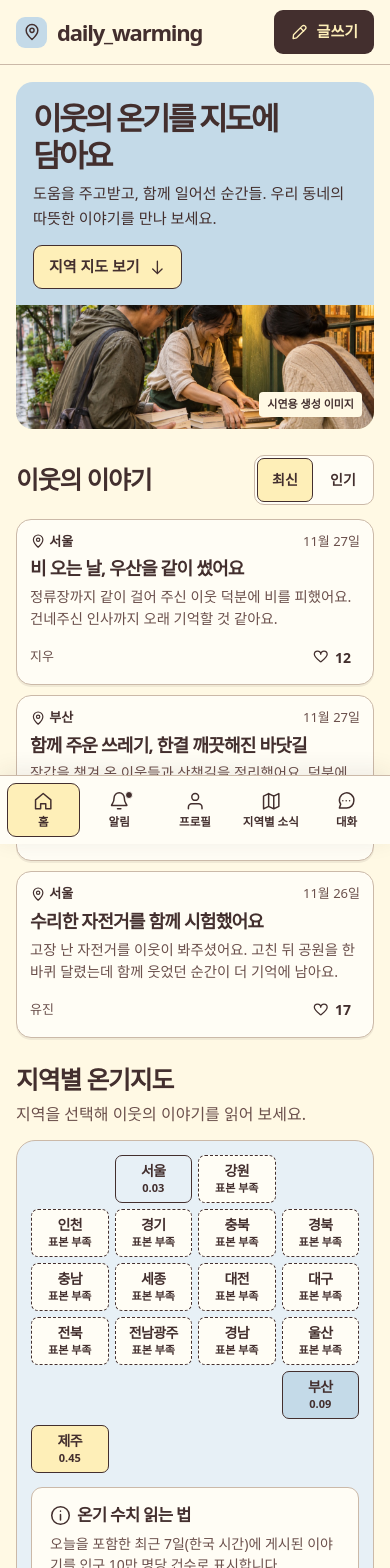
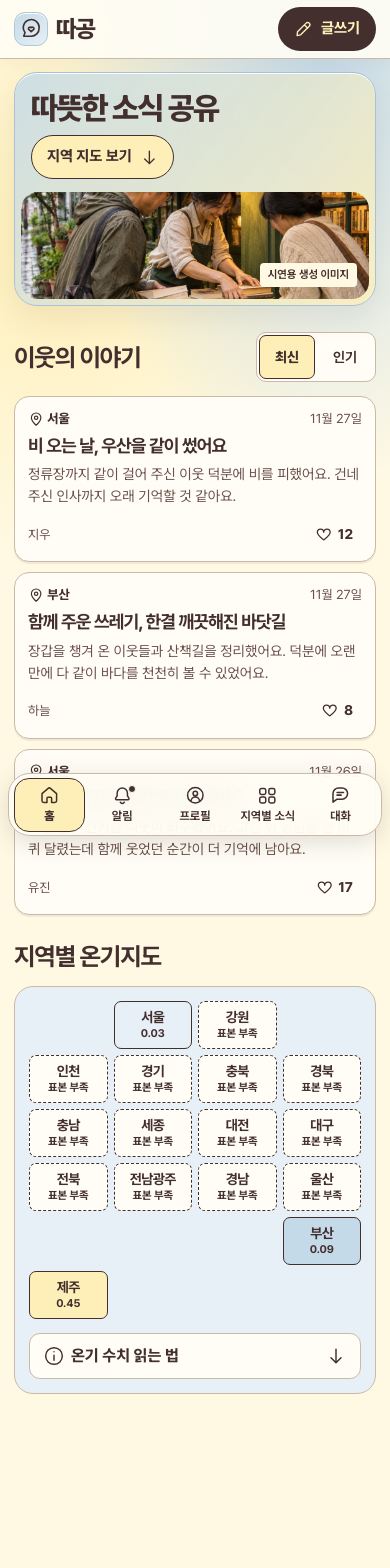
Before and after one commit to Ryu-Jemu/Codex_Community_Hackathon, a React (Vite) app: page / in a window 390 px wide. Shown: the top 1568 px of the page. After the commit the page ends 1497 px from the top, so only its background shows below. Built offline with nearby package versions, Linux system fonts and the light colour scheme.

Commit message:
Give 따공 a compact glass interface

```diff
--- a/src/ui/App.tsx
+++ b/src/ui/App.tsx
@@ -44,10 +44,9 @@ function RegionMap({ posts, onRegion, updatedRegionId }: {
     <section className="map-section" aria-labelledby="warmth-title">
       <div className="section-heading">
         <h2 id="warmth-title" tabIndex={-1}>지역별 온기지도</h2>
-        <p>지역을 선택해 이웃의 이야기를 읽어 보세요.</p>
       </div>
       <div className="map-surface">
-        <div className="map-grid" role="group" aria-label="16개 광역 지역 지도" aria-describedby="map-guide">
+        <div className="map-grid" role="group" aria-label="16개 광역 지역 지도">
           {mapRegions.map((region) => {
             const { score, authors } = getWarmth(posts, region, now)
             const value = score === null ? '표본 부족' : warmthNumber.format(score)
@@ -63,10 +62,10 @@ function RegionMap({ posts, onRegion, updatedRegionId }: {
             )
           })}
         </div>
-        <div className="map-guide" id="map-guide">
-          <h3><Icon name="info" />온기 수치 읽는 법</h3>
-          <p>오늘을 포함한 최근 7일(한국 시간)에 게시된 이야기를 인구 10만 명당 건수로 표시합니다.</p>
-          <p>한 지역에서 같은 작성자의 글은 하루에 한 건으로 셉니다. 작성자가 3명 미만이면 표본 부족으로 표시합니다.</p>
+        <details className="map-guide">
+          <summary><Icon name="info" />온기 수치 읽는 법<Icon name="down" /></summary>
+          <p>시연에 게시된 최근 7일(오늘 포함, 한국 시간)의 이야기를 인구 10만 명당 건수로 표시합니다.</p>
+          <p>같은 지역·작성자의 글은 하루 한 건으로 셉니다. 작성자가 3명 미만이면 표본 부족입니다.</p>
           <ul className="map-key" aria-label="온기 수치 범례">
             <li><i aria-hidden="true" data-band="low" />0.05 미만</li>
             <li><i aria-hidden="true" data-band="medium" />0.05 이상 0.10 미만</li>
@@ -74,7 +73,7 @@ function RegionMap({ posts, onRegion, updatedRegionId }: {
             <li><i aria-hidden="true" />표본 부족</li>
           </ul>
           <p>인구 기준 · 행정안전부 주민등록 인구통계, 2026년 10월</p>
-        </div>
+        </details>
       </div>
     </section>
   )
@@ -193,9 +192,9 @@ export default function App() {
       <a className="skip-link" href="#main-content">본문 바로가기</a>
       <header className="site-header">
         <div className="header-content">
-          <button type="button" className="wordmark" onClick={() => navigate('home')} aria-label="daily_warming 홈">
-            <span className="brand-mark"><Icon name="pin" /></span>
-            <span>daily_warming</span>
+          <button type="button" className="wordmark" onClick={() => navigate('home')} aria-label="따공 홈">
+            <span className="brand-mark"><Icon name="brand" /></span>
+            <span>따공</span>
           </button>
           {demo.readOnly
             ? <span className="mode"><Icon name="lock" />읽기 전용 시연</span>
@@ -210,8 +209,7 @@ export default function App() {
           <>
             <section className="hero" aria-labelledby="hero-title">
               <div className="hero-copy">
-                <h1 id="hero-title" ref={heading} tabIndex={-1}>이웃의 온기를 <br />지도에 담아요</h1>
-                <p>도움을 주고받고, 함께 일어선 순간들.<br className="desktop-break" /> 우리 동네의 따뜻한 이야기를 만나 보세요.</p>
+                <h1 id="hero-title" ref={heading} tabIndex={-1}>따뜻한 소식 공유</h1>
                 <button type="button" className="button button-accent" onClick={jumpToMap}>
                   지역 지도 보기<Icon name="down" />
                 </button>
@@ -244,7 +242,6 @@ export default function App() {
           <>
             <div className="page-heading">
               <h1 ref={heading} tabIndex={-1}>지역별 소식</h1>
-              <p>일이 있었던 지역에서 이야기를 찾아 보세요.</p>
             </div>
             <div className="filter-bar">
               <label htmlFor="filter-region">지역</label>
@@ -298,7 +295,7 @@ export default function App() {
 
         {screen.kind === 'tab' && tab === 'alerts' && (
           <>
-            <div className="page-heading"><h1 ref={heading} tabIndex={-1}>알림</h1><p>시연용 예시 알림을 확인할 수 있습니다.</p></div>
+            <div className="page-heading"><h1 ref={heading} tabIndex={-1}>알림</h1></div>
             {demo.alerts.length ? (
               <ul className="item-list">
                 {demo.alerts.map((alert) => (
@@ -334,7 +331,7 @@ export default function App() {
             <div className="page-heading"><h1 ref={heading} tabIndex={-1}>프로필</h1></div>
             <section className="surface narrow-surface profile-card" aria-labelledby="profile-title">
               <span className="item-icon"><Icon name="profile" /></span>
-              <div><h2 id="profile-title">{DEMO_AUTHOR.authorName}</h2><p>시연 프로필</p></div>
+              <div><h2 id="profile-title">따공 이웃</h2><p>시연 프로필</p></div>
             </section>
             <section className="profile-stories" aria-labelledby="profile-stories-title">
               <div className="section-heading"><h2 id="profile-stories-title">내가 쓴 이야기</h2></div>
@@ -363,7 +360,7 @@ export default function App() {
 
         {screen.kind === 'tab' && tab === 'messages' && (
           <>
-            <div className="page-heading"><h1 ref={heading} tabIndex={-1}>대화</h1><p>이웃과 주고받은 시연용 대화입니다.</p></div>
+            <div className="page-heading"><h1 ref={heading} tabIndex={-1}>대화</h1></div>
             <button type="button" className="item-row thread-link" onClick={() => setScreen({ kind: 'thread' })}>
               <span className="item-icon"><Icon name="chat" /></span>
               <span><strong>이웃과의 예시 대화</strong>{demo.messages.at(-1) && <small>{demo.messages.at(-1)?.text}</small>}</span>
--- a/src/ui/Composer.tsx
+++ b/src/ui/Composer.tsx
@@ -7,11 +7,11 @@ export type Draft = { title: string; body: string; regionId: string }
 export type Review = { decision: 'PENDING' } | (ModerationResult & { regionId: string })
 
 const reviewText = {
-  PENDING: ['심사 중', 'Codex가 글을 살피고 있습니다.'],
-  APPROVED: ['게시 완료', '승인된 글이 최신 이야기와 지역별 소식에 올라갔습니다.'],
-  BLOCKED: ['게시 차단', '글을 수정한 뒤 다시 심사받을 수 있습니다.'],
-  HOLD: ['심사 보류', '이야기의 맥락을 조금 더 적고 다시 심사받아 보세요.'],
-  UNAVAILABLE: ['심사 실패', '심사에 연결하지 못했습니다. 입력은 그대로 있으니 다시 시도해 주세요.'],
+  PENDING: ['심사 중', ''],
+  APPROVED: ['게시 완료', ''],
+  BLOCKED: ['게시 차단', '글을 수정한 뒤 다시 요청해 주세요.'],
+  HOLD: ['심사 보류', '이야기의 맥락을 더 적고 다시 요청해 주세요.'],
+  UNAVAILABLE: ['심사 실패', '입력은 그대로 있습니다. 다시 요청해 주세요.'],
 } satisfies Record<Review['decision'], [string, string]>
 
 const reasonText = {
@@ -37,33 +37,36 @@ export function Composer({ draft, review, onChange, onSubmit, onRegion }: {
     <form className="surface composer" onSubmit={onSubmit}>
       <p className="inline-note" id="draft-privacy">
         <Icon name="info" />
-        <span>로컬 시연에서 제목과 본문은 심사를 위해 Codex로 전달됩니다. 승인된 글과 활동은 이 브라우저에 저장됩니다.</span>
+        <span>제목과 본문은 심사를 위해 Codex로 전달됩니다. 승인된 글과 활동은 이 브라우저에 저장됩니다.</span>
       </p>
       <fieldset disabled={pending} aria-describedby="draft-privacy">
         <legend className="visually-hidden">이야기 내용</legend>
         <label htmlFor="story-title">제목</label>
         <input id="story-title" required maxLength={100} value={draft.title}
-          placeholder="어떤 따뜻한 일이 있었나요?"
+          placeholder="글 제목"
           onChange={(event) => onChange('title', event.target.value)} />
         <label htmlFor="story-region">일이 있었던 지역</label>
         <select id="story-region" required value={draft.regionId}
           onChange={(event) => onChange('regionId', event.target.value)}>
-          <option value="">광역 지역을 선택해 주세요</option>
+          <option value="">광역 지역 선택</option>
           {regions.map((region) => <option key={region.id} value={region.id}>{region.name}</option>)}
         </select>
         <label htmlFor="story-body">본문</label>
         <textarea id="story-body" required maxLength={1000} rows={7} value={draft.body}
-          aria-describedby="story-guidance" placeholder="누가 어떤 도움을 주었는지, 그때의 마음을 들려주세요."
+          aria-describedby="story-guidance" placeholder="이야기 내용"
           onChange={(event) => onChange('body', event.target.value)} />
         <div className="field-help">
-          <span id="story-guidance">도움, 감사, 회복과 연대에 관한 이야기를 적어 주세요.</span>
+          <span id="story-guidance">도움·감사·회복·연대 이야기</span>
           <span>{draft.body.length.toLocaleString('ko-KR')} / 1,000</span>
         </div>
       </fieldset>
       <div className="review-status" role="status" aria-live="polite" aria-atomic="true">
         {review && result && <div className="review-message" data-decision={review.decision} key={review.decision}>
           <Icon name={review.decision === 'APPROVED' ? 'check' : 'info'} />
-          <div><strong>{result[0]}</strong><p>{guidance ? `${guidance} ${result[1]}` : result[1]}</p></div>
+          <div>
+            <strong>{result[0]}</strong>
+            {(guidance || result[1]) && <p>{guidance || result[1]}</p>}
+          </div>
         </div>}
       </div>
       <div className="form-actions">
--- a/src/ui/Icon.tsx
+++ b/src/ui/Icon.tsx
@@ -1,9 +1,10 @@
 const paths = {
-  home: 'M3 10.5 12 3l9 7.5V21h-6v-6H9v6H3z',
-  bell: 'M18 8a6 6 0 0 0-12 0c0 7-3 7-3 9h18c0-2-3-2-3-9M10 21h4',
-  profile: 'M20 21v-2a4 4 0 0 0-4-4H8a4 4 0 0 0-4 4v2M16 7a4 4 0 1 1-8 0 4 4 0 0 1 8 0Z',
-  map: 'm3 6 6-3 6 3 6-3v15l-6 3-6-3-6 3V6Zm6-3v15m6-12v15',
-  chat: 'M21 11.5a8.5 8.5 0 0 1-8.5 8.5H4l1.5-4.5A8.5 8.5 0 1 1 21 11.5ZM8 11.5h.01m4 0h.01m4 0h.01',
+  brand: 'M20.5 11a8.5 8.5 0 0 1-8.5 8.5H4l1.4-4A8.5 8.5 0 1 1 20.5 11ZM12 14.6l-2.7-2.5a1.6 1.6 0 0 1 2.7-1.7 1.6 1.6 0 0 1 2.7 1.7L12 14.6Z',
+  home: 'm3.5 10 7.2-6.1a2 2 0 0 1 2.6 0l7.2 6.1v8.5a2 2 0 0 1-2 2h-3.8v-5.2a1 1 0 0 0-1-1h-3.4a1 1 0 0 0-1 1v5.2H5.5a2 2 0 0 1-2-2V10Z',
+  bell: 'M18 9.5a6 6 0 0 0-12 0v3.1l-1.7 2.8a1.1 1.1 0 0 0 .9 1.7h13.6a1.1 1.1 0 0 0 .9-1.7L18 12.6V9.5ZM9.7 20a2.5 2.5 0 0 0 4.6 0',
+  profile: 'M21 12a9 9 0 1 1-18 0 9 9 0 0 1 18 0ZM7 19a5 5 0 0 1 10 0m-2.4-9a2.6 2.6 0 1 1-5.2 0 2.6 2.6 0 0 1 5.2 0Z',
+  map: 'M3.2 6a2 2 0 0 1 2-2h3a2 2 0 0 1 2 2v3a2 2 0 0 1-2 2h-3a2 2 0 0 1-2-2V6Zm10.6 0a2 2 0 0 1 2-2h3a2 2 0 0 1 2 2v3a2 2 0 0 1-2 2h-3a2 2 0 0 1-2-2V6ZM3.2 16a2 2 0 0 1 2-2h3a2 2 0 0 1 2 2v3a2 2 0 0 1-2 2h-3a2 2 0 0 1-2-2v-3Zm10.6 0a2 2 0 0 1 2-2h3a2 2 0 0 1 2 2v3a2 2 0 0 1-2 2h-3a2 2 0 0 1-2-2v-3Z',
+  chat: 'M20.5 10a6.5 6.5 0 0 1-6.5 6.5H8.2L3.5 20V10A6.5 6.5 0 0 1 10 3.5h4a6.5 6.5 0 0 1 6.5 6.5ZM8.2 8.8h7.6m-7.6 3h4.8',
   pin: 'M19 10c0 5-7 11-7 11s-7-6-7-11a7 7 0 1 1 14 0ZM14.5 10a2.5 2.5 0 1 1-5 0 2.5 2.5 0 0 1 5 0Z',
   heart: 'M20.8 8.6c0 4.1-5.5 7.8-8.8 10.4C8.7 16.4 3.2 12.7 3.2 8.6a4.4 4.4 0 0 1 8.8 0 4.4 4.4 0 0 1 8.8 0Z',
   edit: 'm13.5 6.5 4 4M4 20l4.5-1 11-11a2.8 2.8 0 0 0-4-4l-11 11L4 20Z',
--- a/src/ui/styles.css
+++ b/src/ui/styles.css
@@ -10,16 +10,26 @@
   --blue-light: #e7f0f6;
   --rose-neutral: #f4e4dc;
   --content-width: 1160px;
-  --nav-height: 68px;
-  font-family: system-ui, -apple-system, 'Apple SD Gothic Neo', 'Malgun Gothic', sans-serif;
+  --header-height: 64px;
+  --nav-height: 66px;
+  font-family: 'Pretendard Variable', 'Pretendard', 'Apple SD Gothic Neo', 'Malgun Gothic', system-ui, sans-serif;
   line-height: 1.5;
   color: var(--ink);
   background: var(--page);
-  scroll-padding-block: 14px calc(var(--nav-height) + env(safe-area-inset-bottom) + 24px);
+  scroll-padding-block: calc(var(--header-height) + env(safe-area-inset-top) + 12px)
+    calc(var(--nav-height) + env(safe-area-inset-bottom) + 24px);
 }
 
 *, *::before, *::after { box-sizing: border-box; }
-body { margin: 0; min-inline-size: 0; }
+body {
+  margin: 0;
+  min-inline-size: 0;
+  background:
+    radial-gradient(ellipse at 83% 6%, var(--blue) 0, transparent 57%),
+    radial-gradient(ellipse at 13% 40%, var(--butter) 0, transparent 63%) var(--page);
+  background-size: 100% 600px;
+  background-repeat: no-repeat;
+}
 button, input, select, textarea { font: inherit; color: inherit; }
 button { cursor: pointer; }
 button:disabled { cursor: default; }
@@ -58,9 +68,13 @@ img { display: block; max-inline-size: 100%; }
 }
 
 .site-header {
-  background: var(--page);
+  position: sticky;
+  z-index: 3;
+  inset-block-start: 0;
+  padding-block-start: env(safe-area-inset-top);
   border-block-end: 1px solid var(--line);
-  padding-block-start: env(safe-area-inset-top);
+  background: var(--paper);
+  box-shadow: 0 3px 18px rgba(67, 47, 46, .05);
 }
 .header-content, .main-content, .bottom-nav-content {
   width: min(100%, calc(var(--content-width) + 64px));
@@ -72,29 +86,31 @@ img { display: block; max-inline-size: 100%; }
   align-items: center;
   justify-content: space-between;
   gap: 12px;
-  min-height: 72px;
+  min-height: var(--header-height);
 }
 .wordmark {
   display: flex;
   align-items: center;
-  gap: 10px;
+  gap: 8px;
   min-height: 44px;
   border: 0;
   padding: 0 3px 0 0;
   background: none;
-  font-size: 1.375rem;
-  font-weight: 850;
-  letter-spacing: -.055em;
+  font-size: 1.48rem;
+  font-weight: 820;
+  letter-spacing: -.04em;
 }
 .brand-mark {
   display: grid;
-  width: 31px;
-  height: 31px;
+  width: 34px;
+  height: 34px;
   place-items: center;
-  border-radius: 9px;
+  border: 1px solid #b1c7d3;
+  border-radius: 11px;
   color: var(--ink);
-  background: var(--blue);
-  font-size: 1rem;
+  background: linear-gradient(140deg, var(--blue), var(--blue-light));
+  font-size: 1.12rem;
+  box-shadow: inset 0 1px 0 #fff;
 }
 .mode {
   display: inline-flex;
@@ -102,13 +118,14 @@ img { display: block; max-inline-size: 100%; }
   gap: 6px;
   padding: 5px 9px;
   border: 1px solid var(--ink);
-  border-radius: 7px;
+  border-radius: 999px;
+  background: var(--paper);
   font-size: .8125rem;
   font-weight: 750;
 }
 .main-content {
-  min-height: calc(100vh - 72px);
-  padding-block: 28px calc(var(--nav-height) + env(safe-area-inset-bottom) + 42px);
+  min-height: calc(100vh - var(--header-height));
+  padding-block: 22px calc(var(--nav-height) + env(safe-area-inset-bottom) + 42px);
 }
 .button {
   display: inline-flex;
@@ -124,43 +141,39 @@ img { display: block; max-inline-size: 100%; }
   line-height: 1.3;
 }
 .button-primary { background: var(--ink); color: var(--butter); }
+.header-write { border-radius: 999px; }
 .button-accent { background: var(--butter); color: var(--ink); border-color: var(--ink); }
 .button-outline { background: var(--paper); border-color: var(--ink); }
 .button:disabled { background: #e4ddd0; border-color: var(--line); color: var(--muted); }
 
 .hero {
   display: grid;
-  grid-template-columns: minmax(0, 1fr) minmax(0, 1.05fr);
-  overflow: hidden;
-  background: var(--blue);
-  color: var(--ink);
-  border-radius: 24px;
+  grid-template-columns: minmax(0, 1fr) minmax(0, 1.08fr);
+  min-height: clamp(235px, 26vw, 300px);
+  padding: 8px;
+  border: 1px solid #a9c1d2;
+  border-radius: 26px;
+  background: var(--blue-light);
+  box-shadow: inset 0 1px 0 #fff, 0 12px 30px rgba(67, 47, 46, .08);
 }
 .hero-copy {
   align-self: center;
-  padding: clamp(28px, 4.7vw, 58px);
+  padding: clamp(22px, 4vw, 52px);
 }
 .hero h1 {
-  font-family: 'Iowan Old Style', 'AppleMyungjo', 'Batang', Georgia, serif;
-  font-size: clamp(2.5rem, 5.1vw, 4.55rem);
-  font-weight: 800;
-  letter-spacing: -.09em;
-  line-height: 1.17;
+  margin-block-end: 17px;
+  font-size: clamp(2.25rem, 4.45vw, 4.05rem);
+  font-weight: 820;
+  letter-spacing: -.055em;
+  line-height: 1.12;
   word-break: keep-all;
 }
-.hero-copy p {
-  margin-block: 16px 23px;
-  font-size: clamp(.95rem, 1.65vw, 1.125rem);
-  line-height: 1.65;
-  word-break: keep-all;
-}
-.hero .button:focus-visible {
-  outline-color: var(--ink);
-  box-shadow: 0 0 0 3px var(--blue);
-}
+.hero .button { border-radius: 999px; }
 .hero-picture {
   position: relative;
+  overflow: hidden;
   min-height: 100%;
+  border-radius: 19px;
   background: var(--butter);
 }
 .hero-picture img {
@@ -183,7 +196,6 @@ img { display: block; max-inline-size: 100%; }
 
 .home-stories, .map-section { margin-block-start: 38px; }
 .section-heading { margin-block-end: 14px; }
-.section-heading p, .page-heading p { margin-block-start: 7px; color: var(--muted); }
 .section-heading h2 { font-size: clamp(1.55rem, 3vw, 2.05rem); }
 .section-with-control {
   display: flex;
@@ -344,12 +356,25 @@ span.heart { pointer-events: none; }
 .map-tile span { font-size: .69rem; font-weight: 700; }
 .map-tile:focus-visible { z-index: 1; }
 .map-guide {
-  padding: 17px 18px;
+  padding: 0 14px;
   border: 1px solid var(--line);
   border-radius: 11px;
   background: var(--paper);
 }
-.map-guide h3 { display: flex; align-items: center; gap: 6px; margin-block-end: 7px; font-size: 1.05rem; }
+.map-guide[open] { padding-block-end: 14px; }
+.map-guide summary {
+  display: flex;
+  align-items: center;
+  gap: 7px;
+  min-height: 44px;
+  border-radius: 5px;
+  font-weight: 750;
+  list-style: none;
+  cursor: pointer;
+}
+.map-guide summary::-webkit-details-marker { display: none; }
+.map-guide summary svg:last-child { margin-inline-start: auto; }
+.map-guide[open] summary svg:last-child { transform: rotate(180deg); }
 .map-guide p { margin-block-start: 7px; font-size: .875rem; color: var(--muted); }
 .map-key { display: flex; flex-wrap: wrap; gap: 5px 12px; margin: 10px 0 0; padding: 0; list-style: none; font-size: .75rem; }
 .map-key li { display: flex; align-items: center; gap: 4px; }
@@ -499,18 +524,22 @@ dialog::backdrop { background: rgba(67, 47, 46, .6); }
 .bottom-nav {
   position: fixed;
   z-index: 2;
-  inset: auto 0 0;
-  padding-block-end: env(safe-area-inset-bottom);
+  inset: auto max(8px, env(safe-area-inset-right)) max(8px, env(safe-area-inset-bottom)) max(8px, env(safe-area-inset-left));
+  width: auto;
+  max-width: 644px;
+  margin-inline: auto;
+  border: 1px solid var(--line);
+  border-radius: 22px;
   background: var(--paper);
-  border-block-start: 1px solid var(--line);
-  box-shadow: 0 -4px 22px rgba(67, 47, 46, .09);
+  box-shadow: inset 0 1px 0 #fff, 0 6px 24px rgba(67, 47, 46, .16);
 }
 .bottom-nav-content {
   display: grid;
   grid-template-columns: repeat(5, minmax(0, 1fr));
-  max-width: 675px;
+  width: 100%;
   min-height: var(--nav-height);
-  gap: 3px;
+  gap: 4px;
+  padding-inline: 5px;
   align-items: center;
 }
 .bottom-nav button {
@@ -521,7 +550,7 @@ dialog::backdrop { background: rgba(67, 47, 46, .6); }
   min-width: 0;
   gap: 3px;
   border: 1px solid transparent;
-  border-radius: 9px;
+  border-radius: 15px;
   padding: 3px 1px;
   background: transparent;
   font-size: .8125rem;
@@ -529,7 +558,7 @@ dialog::backdrop { background: rgba(67, 47, 46, .6); }
   line-height: 1.25;
   white-space: nowrap;
 }
-.nav-icon { position: relative; font-size: 1.02rem; }
+.nav-icon { position: relative; font-size: 1.03rem; }
 .nav-icon i {
   position: absolute;
   width: 8px;
@@ -540,6 +569,27 @@ dialog::backdrop { background: rgba(67, 47, 46, .6); }
   background: var(--ink);
 }
 .bottom-nav button[aria-current="page"] { background: var(--butter); border-color: var(--ink); font-weight: 850; }
+
+@supports (backdrop-filter: blur(12px)) or (-webkit-backdrop-filter: blur(12px)) {
+  .site-header, .bottom-nav {
+    background: rgba(255, 253, 245, .91);
+    -webkit-backdrop-filter: blur(16px) saturate(115%);
+    backdrop-filter: blur(16px) saturate(115%);
+  }
+  .hero {
+    background: linear-gradient(125deg, rgba(196, 218, 232, .84), rgba(254, 239, 184, .77));
+    -webkit-backdrop-filter: blur(12px);
+    backdrop-filter: blur(12px);
+  }
+}
+@media (prefers-contrast: more), (prefers-reduced-transparency: reduce) {
+  .site-header, .bottom-nav, .hero {
+    background: var(--paper);
+    border-color: var(--ink);
+    -webkit-backdrop-filter: none;
+    backdrop-filter: none;
+  }
+}
 
 @media (prefers-reduced-motion: no-preference) {
   .bottom-nav button { transition: background-color 160ms ease, border-color 160ms ease; }
@@ -566,24 +616,21 @@ dialog::backdrop { background: rgba(67, 47, 46, .6); }
   .button:not(:disabled):hover { text-decoration: underline; }
 }
 @media (max-width: 760px) {
-  .header-content, .main-content, .bottom-nav-content {
-    padding-inline: max(16px, env(safe-area-inset-left)) max(16px, env(safe-area-inset-right));
+  :root { --header-height: 58px; --nav-height: 61px; }
+  .header-content, .main-content {
+    padding-inline: max(14px, env(safe-area-inset-left)) max(14px, env(safe-area-inset-right));
   }
-  .header-content { min-height: 64px; }
-  .main-content { padding-block-start: 17px; }
-  .hero { grid-template-columns: minmax(0, 1fr); border-radius: 17px; }
-  .hero-copy { padding: 18px 17px 16px; }
-  .hero h1 { font-size: clamp(1.95rem, 7.5vw, 3.15rem); }
-  .hero h1 br { display: none; }
-  .hero-copy p { margin-block: 8px 14px; }
-  .hero-picture { min-height: 0; aspect-ratio: 2.9; }
-  .desktop-break { display: none; }
+  .main-content { padding-block-start: 13px; }
+  .hero { grid-template-columns: minmax(0, 1fr); min-height: auto; border-radius: 23px; padding: 6px; }
+  .hero-copy { padding: 12px 10px 13px; }
+  .hero h1 { margin-block-end: 9px; font-size: clamp(1.95rem, 7.5vw, 3rem); }
+  .hero-picture { min-height: 0; aspect-ratio: 3.25; border-radius: 17px; }
   .home-stories, .map-section { margin-block-start: 26px; }
   .story-list { grid-template-columns: minmax(0, 1fr); gap: 10px; }
   .story-card { padding: 12px 13px 5px; gap: 5px; }
   .map-surface { grid-template-columns: minmax(0, 440px); padding: 14px; gap: 14px; }
-  .bottom-nav-content { padding-inline: max(7px, env(safe-area-inset-left)) max(7px, env(safe-area-inset-right)); }
-  .bottom-nav button { font-size: .72rem; }
+  .bottom-nav-content { gap: 2px; }
+  .bottom-nav button { font-size: .75rem; }
 }
 @media (max-width: 355px) {
   .header-content, .main-content { padding-inline: max(10px, env(safe-area-inset-left)) max(10px, env(safe-area-inset-right)); }
```
Also changed, not shown: public/ttagong-mark.svg (added).
